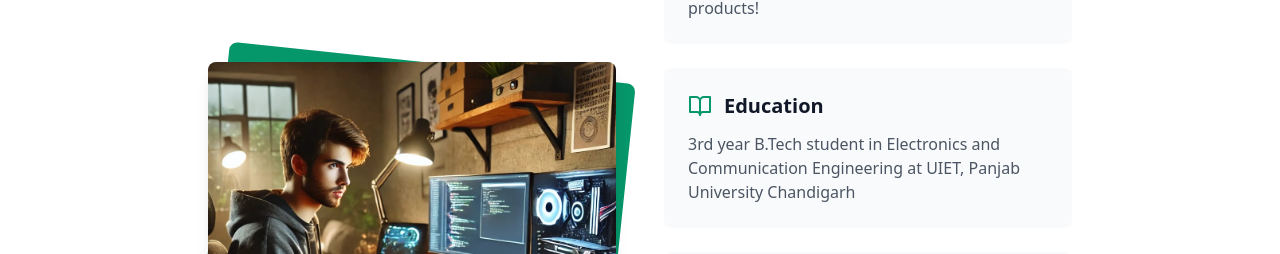
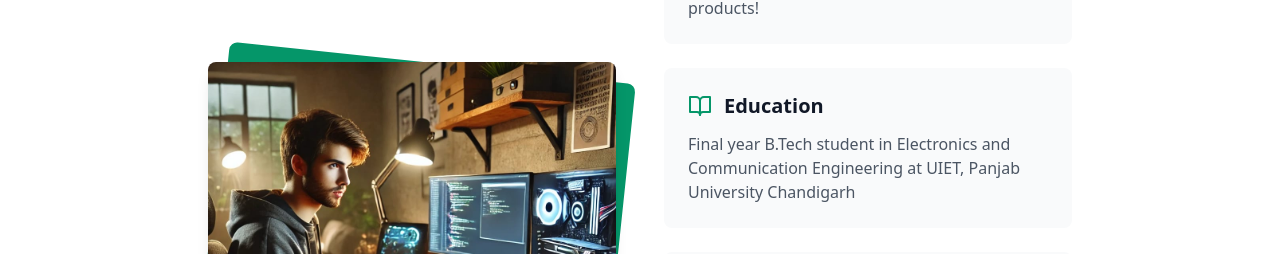
Before and after one commit to singhtrivendra/portfolio, a React (Vite) app: page / in a window 1280 px wide. Shown: the part 1056-1310 px from the top of the page. Built offline with nearby package versions, Linux system fonts and the light colour scheme.

Commit message:
changes in data

```diff
--- a/src/components/About.tsx
+++ b/src/components/About.tsx
@@ -43,7 +43,7 @@ export default function About() {
                 <h3 className="text-xl font-semibold text-gray-900 dark:text-white">Education</h3>
               </div>
               <p className="text-gray-600 dark:text-gray-300">
-                3rd year B.Tech student in Electronics and Communication Engineering at UIET, Panjab University Chandigarh
+                Final year B.Tech student in Electronics and Communication Engineering at UIET, Panjab University Chandigarh
               </p>
             </div>
             <div className="p-6 bg-gray-50 dark:bg-gray-800 rounded-lg transform hover:scale-105 transition duration-300">
```
